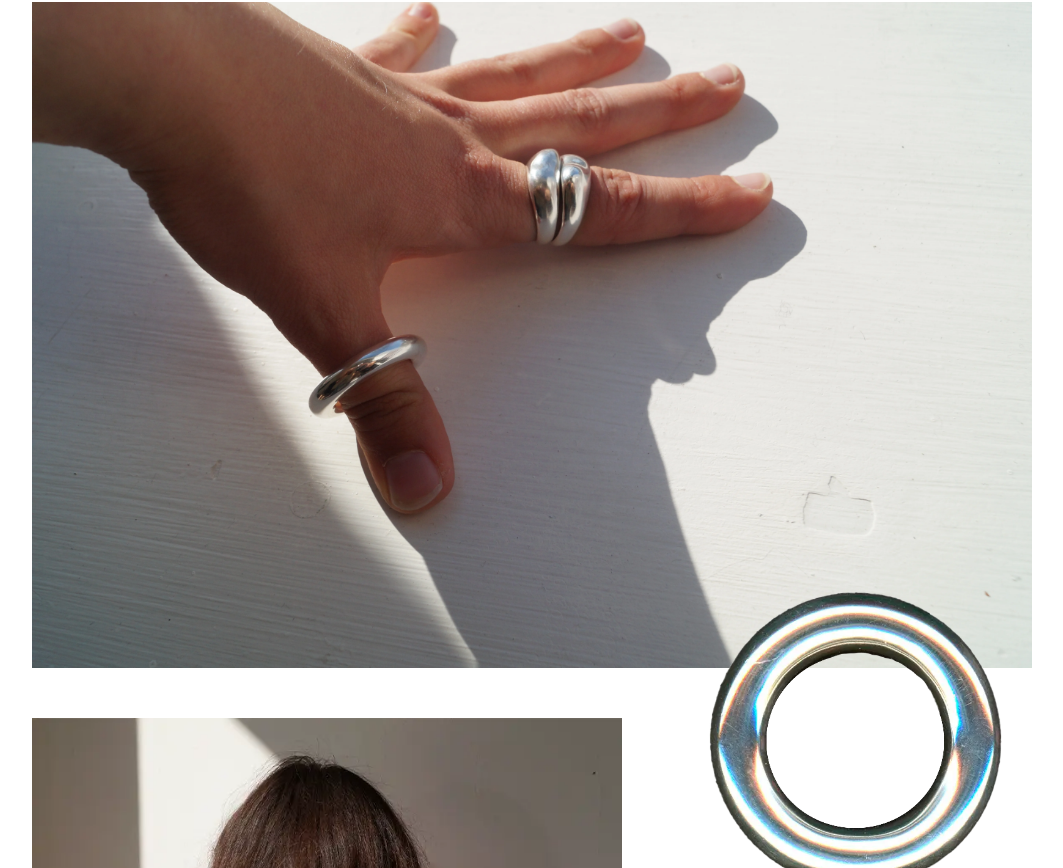
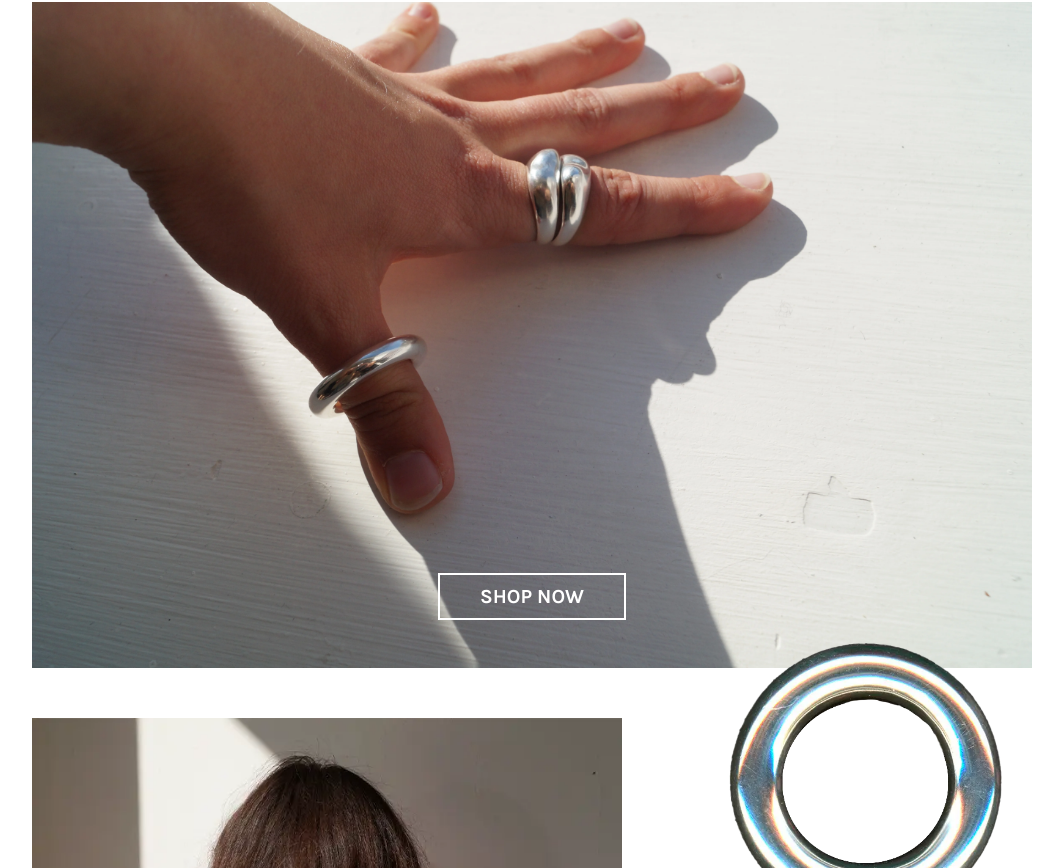
Before and after one commit to oliv2673/team-3, an Astro site: page / in a window 1280 px wide. Shown: the part 1265-2133 px from the top of the page, without its empty margins (108-1171 px from the left). Built offline with nearby package versions, Linux system fonts and the light colour scheme; Astro itself is replaced by a stand-in of ours.

Commit message:
knap på big_img_con

```diff
--- a/src/pages/index.astro
+++ b/src/pages/index.astro
@@ -18,8 +18,9 @@ import InstaScroll from "../components/Insta_scroll.astro";
   headline="One of a kind"
   text="Every Cióió piece is born from the hands in goldsmith Eva Thostrup Semblano’s atelier, crafted with care and attention to detail, every piece is truly one-of-a-kind."
   />
-  <section>
+  <section class="big_img_con">
     <img class="img_style" src="/assets/img/forside/forside1.webp" alt="handmodel wearing Anél and Onda silver jewlery ring">
+    <div class="button_position"><CTA text="Shop now" state="variant" link="/shop" /></div>
   </section>
   <section class="asym_con">
     <Img_asym_con
@@ -91,10 +92,17 @@ import InstaScroll from "../components/Insta_scroll.astro";
   width: 100%;
   object-fit: cover;
 }
-.asym_con {
+.asym_con, .big_img_con {
   position: relative;
 
 }
+
+.button_position {
+  position: absolute;
+  bottom: 60px;
+
+}
+
 .position_con_star {
   height: 30%;
   position: absolute;
@@ -104,13 +112,14 @@ import InstaScroll from "../components/Insta_scroll.astro";
 }
 
 .position_con_ring {
-  height: 30%;
+  height: 28%;
   position: absolute;
-  top: -10vw;
+  top: -6vw;
   right: 2vw;
 }
 
 
 
 
+
 </style>
```
